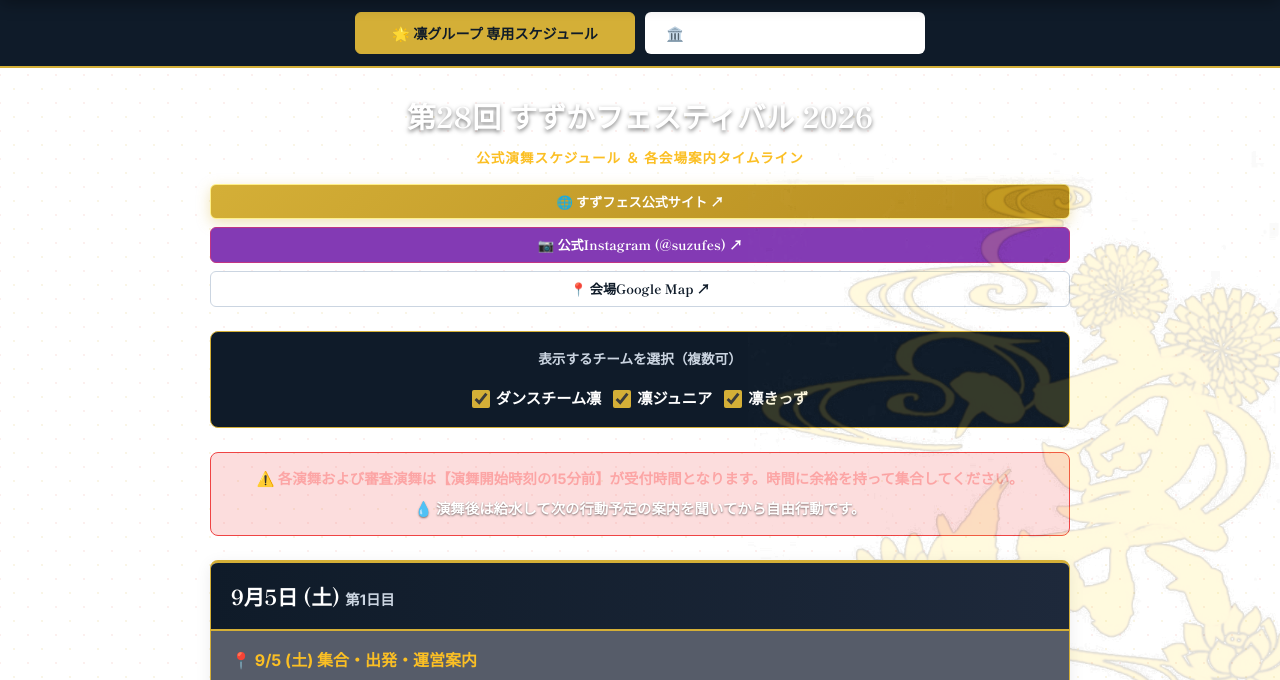
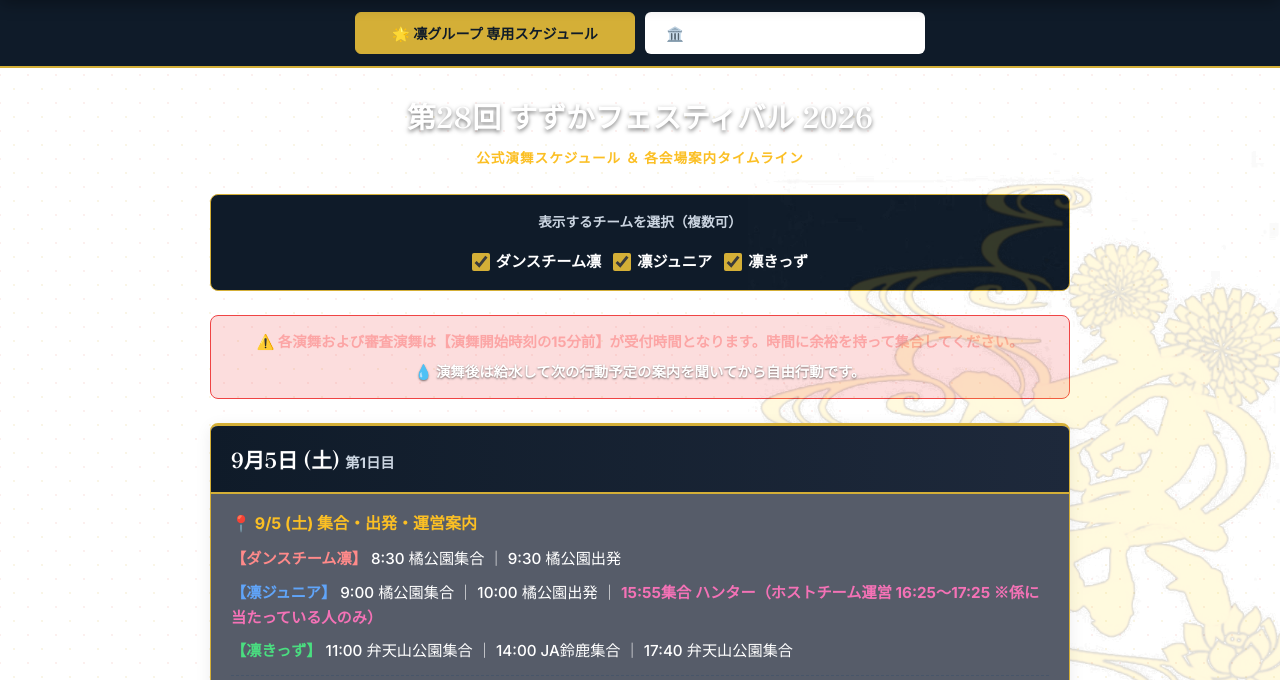
Before and after one commit to daishimurata/dance-team-rin-portal, a website built with Vite: page suzuka_schedule.html in a window 1280 px wide. Shown: the part 65-745 px from the top of the page. Built offline with nearby package versions, Linux system fonts and the light colour scheme.

Commit message:
feat: remove top header links for official site, instagram, and venue map

```diff
--- a/suzuka_schedule.html
+++ b/suzuka_schedule.html
@@ -228,21 +228,8 @@
       <h1 style="font-family: var(--font-family-mincho); font-size: 1.8rem; font-weight: 700; color: #ffffff; text-shadow: 0 2px 4px rgba(0,0,0,0.5); margin-bottom: 8px;">
         第28回 すずかフェスティバル 2026
       </h1>
-      <div style="font-size: 0.85rem; color: #fbbf24; letter-spacing: 1px; font-weight: 700; margin-bottom: 14px;">
+      <div style="font-size: 0.85rem; color: #fbbf24; letter-spacing: 1px; font-weight: 700;">
         公式演舞スケジュール ＆ 各会場案内タイムライン
-      </div>
-
-      <!-- 公式サイト ＆ 公式情報リンクアクション -->
-      <div style="display: flex; gap: 8px; justify-content: center; flex-wrap: wrap;">
-        <a href="https://sites.google.com/site/suzukafestival/" target="_blank" rel="noopener noreferrer" class="btn btn-gold" style="font-size: 0.82rem; padding: 6px 14px; text-decoration: none;">
-          🌐 すずフェス公式サイト ↗
-        </a>
-        <a href="https://www.instagram.com/suzufes/" target="_blank" rel="noopener noreferrer" class="btn btn-secondary" style="font-size: 0.82rem; padding: 6px 14px; text-decoration: none; background: #833ab4; color: #ffffff; border-color: #c13584;">
-          📷 公式Instagram (@suzufes) ↗
-        </a>
-        <a href="https://www.google.com/maps/search/?api=1&query=弁天山公園+鈴鹿" target="_blank" rel="noopener noreferrer" class="btn btn-secondary" style="font-size: 0.82rem; padding: 6px 14px; text-decoration: none;">
-          📍 会場Google Map ↗
-        </a>
       </div>
     </div>
 
```
